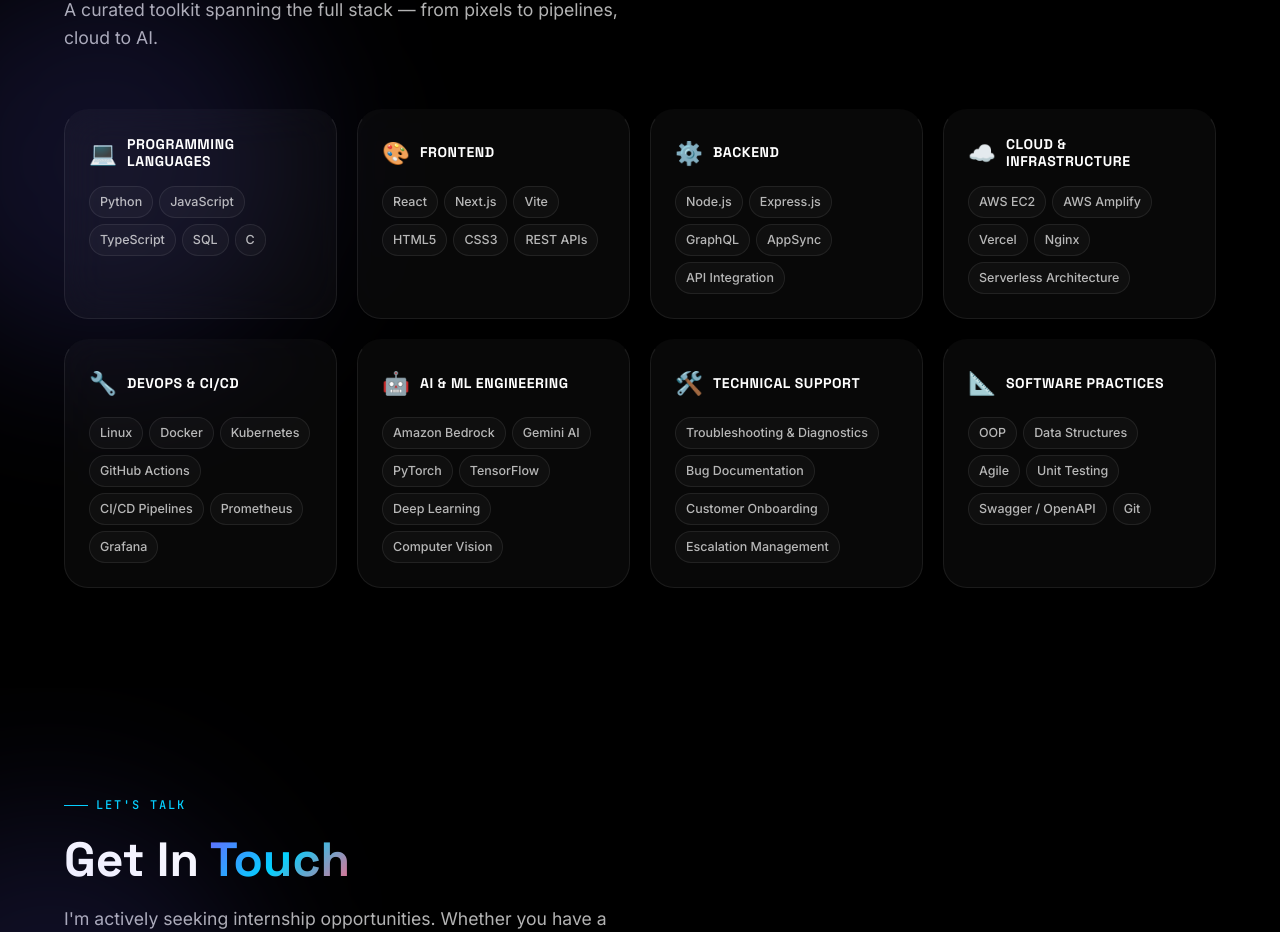
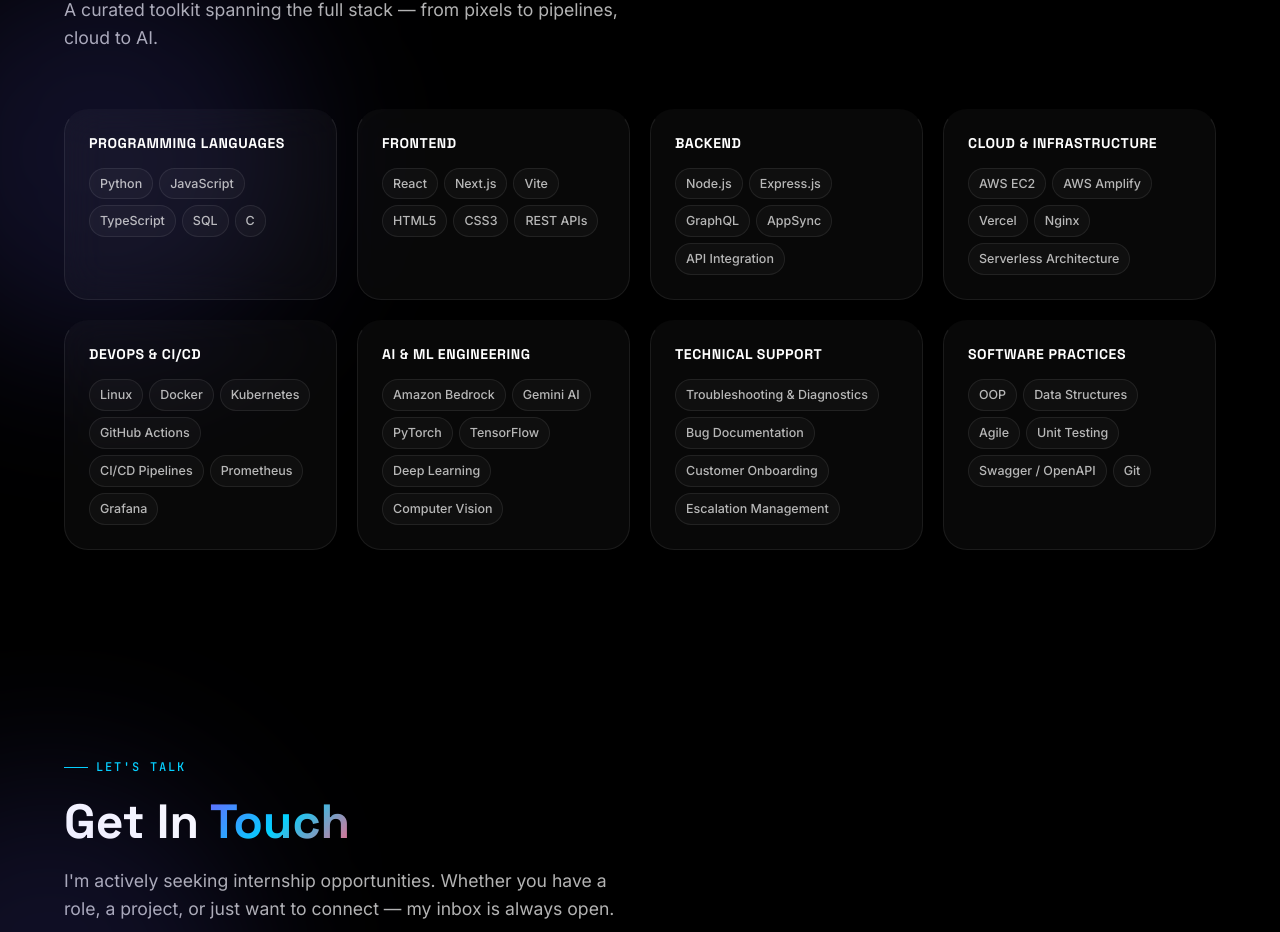
Before and after one commit to Pranav-ns/Portfolio, a Next.js app: page / in a window 1280 px wide. Shown: the part 5110-6042 px from the top of the page. Built offline with nearby package versions, Linux system fonts and the light colour scheme.

Commit message:
style: remove emojis from skills categories

```diff
--- a/src/components/Skills.tsx
+++ b/src/components/Skills.tsx
@@ -97,7 +97,6 @@
               style={{ "--group-color": group.color } as React.CSSProperties}
             >
               <div className={styles.groupHeader}>
-                <span className={styles.emoji}>{group.emoji}</span>
                 <h3 className={styles.groupTitle}>{group.category}</h3>
               </div>
               <div className={styles.skillList}>
```
